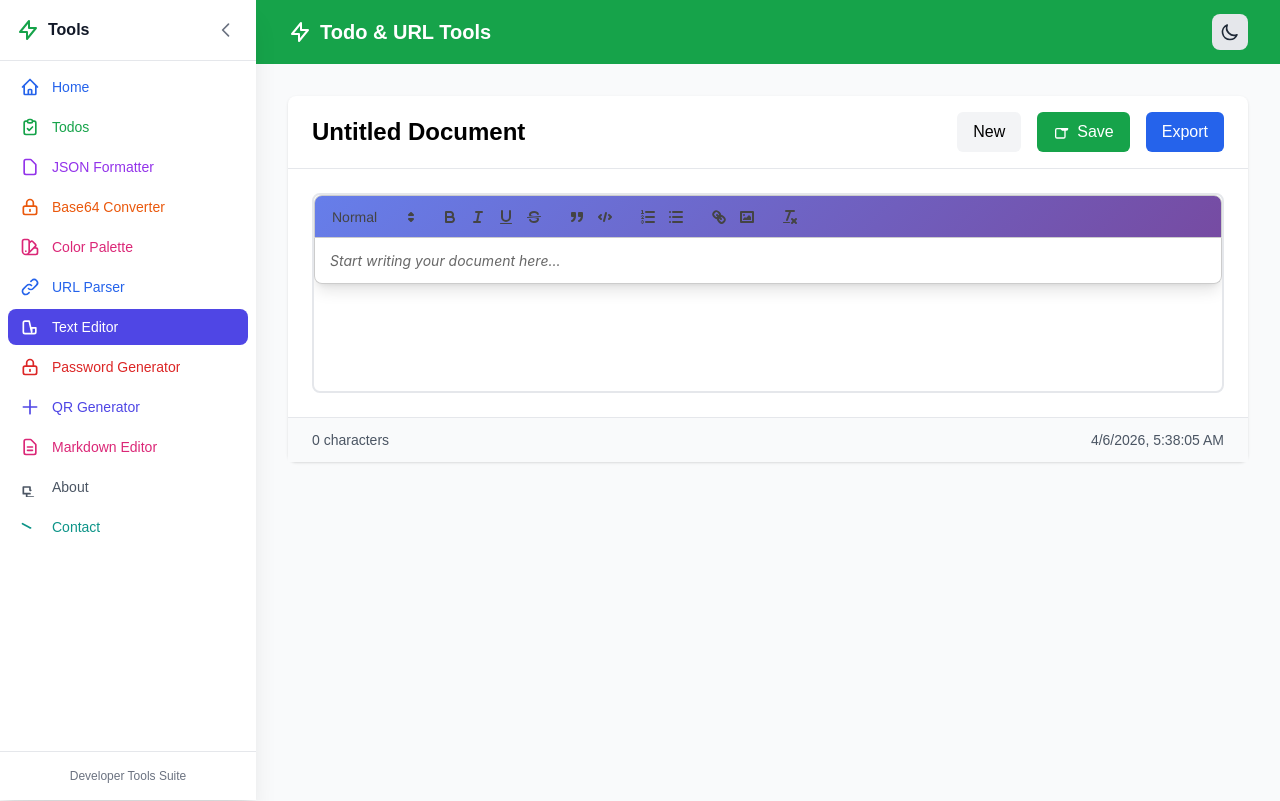
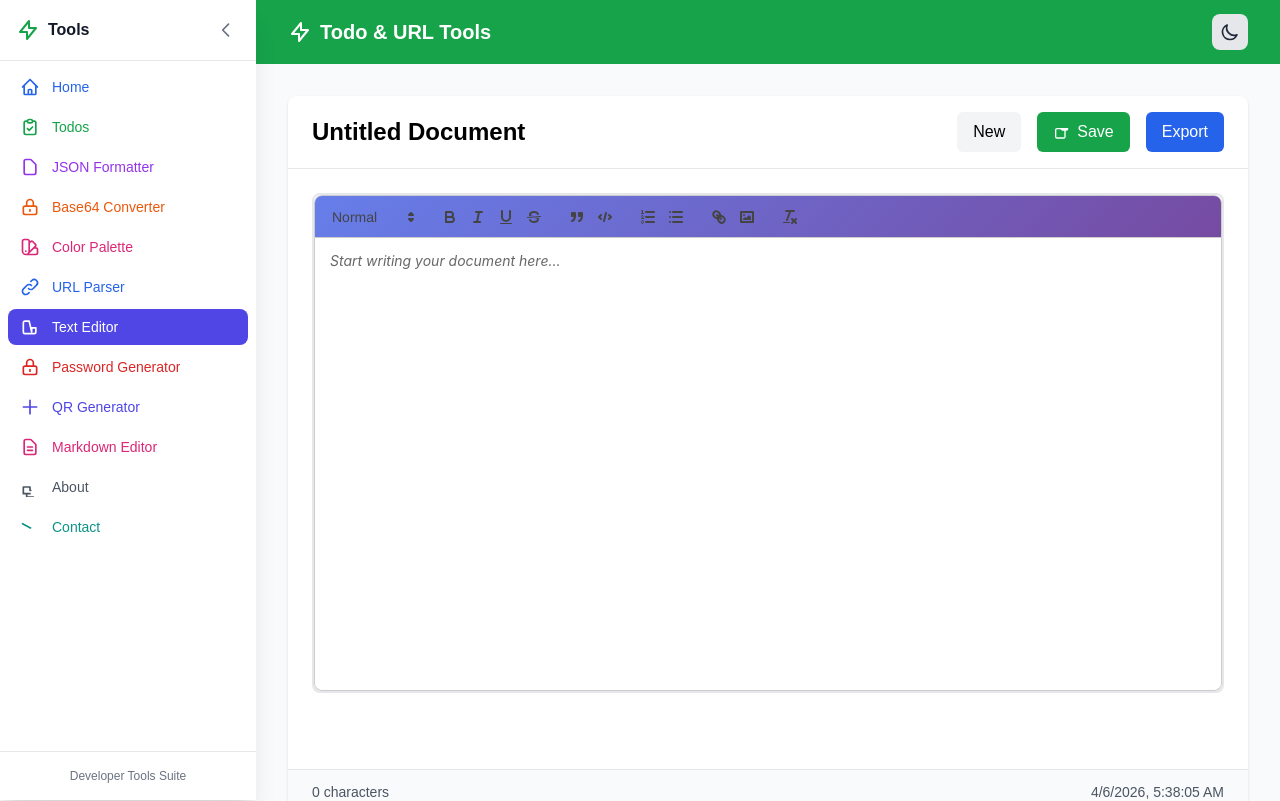
Before and after one commit to faizan1699/DoParse, a Next.js app: page /text-editor in a window 1280 px wide. Shown: the top 801 px of the page. Built offline with nearby package versions, Linux system fonts and the light colour scheme.

Commit message:
fix code

```diff
--- a/app/editor/page.jsx
+++ b/app/editor/page.jsx
@@ -82,13 +82,13 @@ export default function EditorPage() {
                     className="px-4 py-2 bg-green-600 text-white rounded-md hover:bg-green-700 transition-colors disabled:opacity-50 flex items-center gap-2"
                   >
                     {isSaving ? (
-                      <>
+                      <Fragment>
                         <svg className="animate-spin h-4 w-4" viewBox="0 0 24 24">
                           <circle className="opacity-25" cx="12" cy="12" r="10" stroke="currentColor" strokeWidth="4" fill="none" />
                           <path className="opacity-75" fill="currentColor" d="M4 12a8 8 0 018-8v4h4l2 2h6l2-2H6a2 2 0 00-2-2V6a2 2 0 002-2h4l2 2h6a2 2 0 002-2z" />
                         </svg>
                         <span>Saving...</span>
-                      </>
+                      </Fragment>
                     ) : (
                       <>
                         <svg className="w-4 h-4" fill="none" stroke="currentColor" viewBox="0 0 24 24">
--- a/app/text-editor/page.jsx
+++ b/app/text-editor/page.jsx
@@ -1,6 +1,6 @@
 'use client'
 
-import { useState, useEffect } from 'react'
+import { useState, useEffect , Fragment } from 'react'
 import { useRouter } from 'next/navigation'
 import Navbar from '../../components/Navbar'
 import TextEditor from '../../components/TextEditor'
@@ -108,12 +108,13 @@ export default function TextEditorPage() {
             </div>
 
             {/* Editor */}
-            <div className="p-6">
+            <div className="p-6 flex-1 flex flex-col" style={{ minHeight: '600px' }}>
               <TextEditor
                 value={content}
                 onChange={handleContentChange}
                 placeholder="Start writing your document here..."
-                className="min-h-[500px]"
+                className="flex-1"
+                showRecords={true}
               />
             </div>
 
--- a/components/TextEditor.css
+++ b/components/TextEditor.css
@@ -1,9 +1,27 @@
+.text-editor-wrapper {
+  width: 100%;
+  height: 100%;
+  display: flex;
+  flex-direction: column;
+}
+
 .text-editor-container {
-  min-height: 200px;
-  max-height: 400px;
+  flex: 1;
+  display: flex;
+  flex-direction: column;
   border: 2px solid #e5e7eb;
   border-radius: 8px;
   overflow: hidden;
+  min-height: 200px;
+  max-height: 500px;
+  height: 100%;
+}
+
+/* Ensure ReactQuill itself takes full height */
+.text-editor-container .react-quill {
+  display: flex;
+  flex-direction: column;
+  height: 100%;
 }
 
 .text-editor-container .ql-toolbar {
@@ -12,19 +30,27 @@
   background: linear-gradient(135deg, #667eea 0%, #764ba2 100%);
   border: none;
   padding: 8px;
+  flex-shrink: 0;
 }
 
 .text-editor-container .ql-container {
+  flex: 1;
   border-bottom-left-radius: 8px;
   border-bottom-right-radius: 8px;
+  display: flex;
+  flex-direction: column;
+  overflow: hidden;
 }
 
 .text-editor-container .ql-editor {
   font-family: 'Inter', sans-serif;
   font-size: 14px;
   line-height: 1.5;
-  max-height: 350px;
+  flex: 1;
   overflow-y: auto;
+  min-height: 350px; /* Approximately 10 lines (14px * 1.5 * 10 + padding) */
+  max-height: 450px;
+  padding: 12px 15px;
 }
 
 .text-editor-container .ql-editor:focus {
@@ -40,3 +66,14 @@
   font-size: 12px;
   padding: 4px 8px;
 }
+
+.saved-records {
+  background: white;
+  border-radius: 8px;
+  padding: 16px;
+  box-shadow: 0 1px 3px rgba(0, 0, 0, 0.1);
+}
+
+.saved-records .space-y-2 > * + * {
+  margin-top: 0.5rem;
+}
--- a/components/TextEditor.jsx
+++ b/components/TextEditor.jsx
@@ -1,6 +1,6 @@
 'use client'
 
-import { useState, useEffect } from 'react'
+import { useState, useEffect, Fragment } from 'react'
 import dynamic from 'next/dynamic'
 import './TextEditor.css'
 
@@ -15,15 +15,43 @@ export default function TextEditor({
   onChange,
   placeholder = 'Start typing...',
   className = '',
-  theme = 'snow'
+  theme = 'snow',
+  showRecords = false
 }) {
   const [mounted, setMounted] = useState(false)
+  const [savedRecords, setSavedRecords] = useState([])
+  const [editingId, setEditingId] = useState(null)
 
   useEffect(() => {
     setMounted(true)
     // Import CSS only on client side
     import('react-quill/dist/quill.snow.css')
-  }, [])
+
+    if (showRecords) {
+      const records = JSON.parse(localStorage.getItem('textEditorDocuments') || '[]')
+      setSavedRecords(records)
+    }
+  }, [showRecords])
+
+  const handleDeleteRecord = (id) => {
+    if (confirm('Are you sure you want to delete this document?')) {
+      const updatedRecords = savedRecords.filter(record => record.id !== id)
+      setSavedRecords(updatedRecords)
+      localStorage.setItem('textEditorDocuments', JSON.stringify(updatedRecords))
+    }
+  }
+
+  const handleUpdateRecord = (id) => {
+    const record = savedRecords.find(r => r.id === id)
+    if (record) {
+      const updatedRecords = savedRecords.map(r =>
+        r.id === id ? { ...r, content: value, updatedAt: new Date().toISOString() } : r
+      )
+      setSavedRecords(updatedRecords)
+      localStorage.setItem('textEditorDocuments', JSON.stringify(updatedRecords))
+      setEditingId(null)
+    }
+  }
 
   const modules = {
     toolbar: [
@@ -57,7 +85,8 @@ export default function TextEditor({
   }
 
   return (
-    <div className={`text-editor-container ${className}`}>
+    <div className={`text-editor-wrapper ${className}`}>
+      <div className="text-editor-container">
         <ReactQuill
           theme={theme}
           value={value}
@@ -65,8 +94,87 @@ export default function TextEditor({
           placeholder={placeholder}
           modules={modules}
           formats={formats}
-        className="bg-white rounded-lg shadow-lg text-black"
+          className="react-quill bg-white rounded-lg shadow-lg text-black flex-1"
         />
+      </div>
+
+      {showRecords && savedRecords.length > 0 && (
+        <div className="saved-records mt-4">
+          <h3 className="text-lg font-semibold mb-3 text-gray-800">Recent Documents</h3>
+          <div className="space-y-2 max-h-64 overflow-y-auto">
+            {savedRecords.map((record) => (
+              <div
+                key={record.id}
+                className={`p-3 rounded-lg border transition-colors ${
+                  editingId === record.id
+                    ? 'bg-blue-50 border-blue-300'
+                    : 'bg-gray-50 border-gray-200 hover:bg-gray-100'
+                }`}
+              >
+                <div className="flex items-start justify-between">
+                  <div
+                    className="flex-1 cursor-pointer"
+                    onClick={() => {
+                      if (editingId !== record.id) {
+                        const textContent = record.content.replace(/<[^>]*>/g, '')
+                        onChange(textContent)
+                      }
+                    }}
+                  >
+                    <div className="font-medium text-gray-900">{record.title}</div>
+                    <div
+                      className="text-sm text-gray-600 truncate line-clamp-2"
+                      dangerouslySetInnerHTML={{
+                        __html: record.content.length > 100
+                          ? record.content.substring(0, 100) + '...'
+                          : record.content
+                      }}
+                    />
+                    <div className="text-xs text-gray-400 mt-1">
+                      {new Date(record.createdAt).toLocaleDateString()}
+                      {record.updatedAt && ` (Updated: ${new Date(record.updatedAt).toLocaleDateString()})`}
+                    </div>
+                  </div>
+
+                  <div className="flex items-center gap-1 ml-2">
+                    {editingId === record.id ? (
+                      <Fragment>
+                        <button
+                          onClick={() => handleUpdateRecord(record.id)}
+                          className="px-2 py-1 text-xs bg-green-600 text-white rounded hover:bg-green-700 transition-colors"
+                        >
+                          Save
+                        </button>
+                        <button
+                          onClick={() => setEditingId(null)}
+                          className="px-2 py-1 text-xs bg-gray-600 text-white rounded hover:bg-gray-700 transition-colors"
+                        >
+                          Cancel
+                        </button>
+                      </Fragment>
+                    ) : (
+                      <>
+                        <button
+                          onClick={() => setEditingId(record.id)}
+                          className="px-2 py-1 text-xs bg-blue-600 text-white rounded hover:bg-blue-700 transition-colors"
+                        >
+                          Edit
+                        </button>
+                        <button
+                          onClick={() => handleDeleteRecord(record.id)}
+                          className="px-2 py-1 text-xs bg-red-600 text-white rounded hover:bg-red-700 transition-colors"
+                        >
+                          Delete
+                        </button>
+                      </>
+                    )}
+                  </div>
+                </div>
+              </div>
+            ))}
+          </div>
+        </div>
+      )}
     </div>
   )
 }
```
Lines whose indentation alone changed are shown as unchanged.
